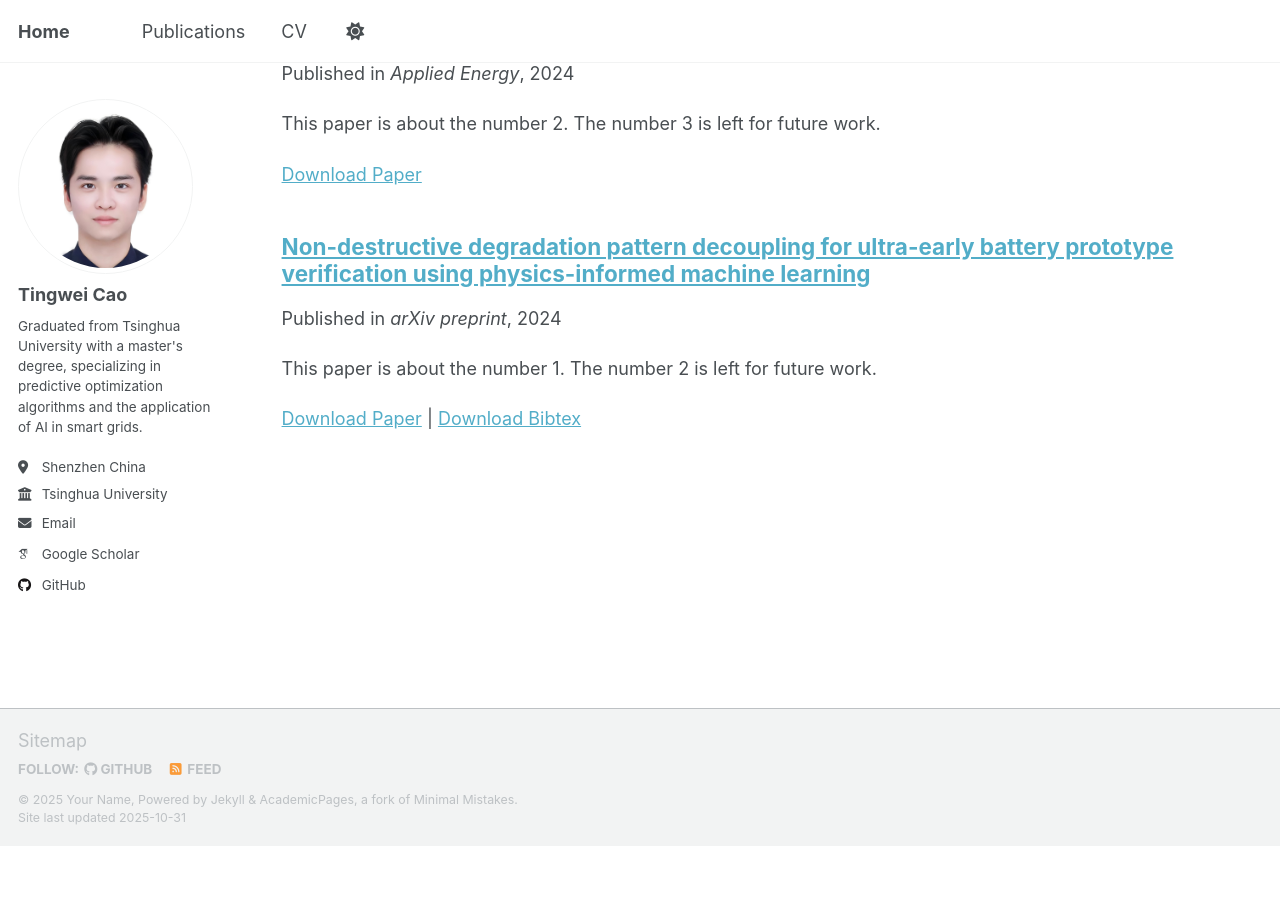
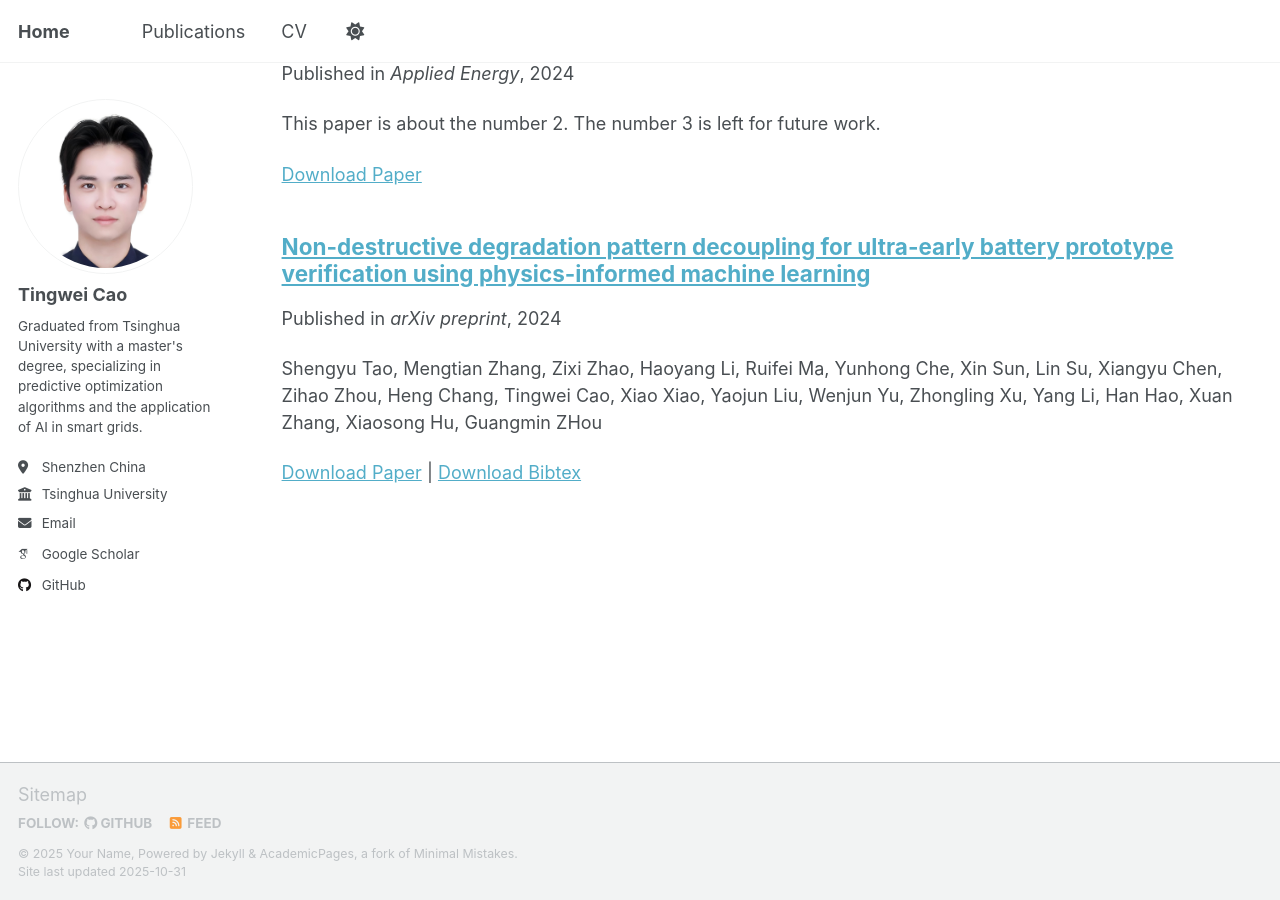
Before and after one commit to tingweicao/tingweicao.github.io, a Jekyll site: the page built from _pages/publications.html, in a window 1280 px wide and 900 px high, scrolled down 806 px. Built offline with Jekyll 4.4.1, drawn with Linux system fonts in a browser that asks for light colours; some web fonts are replaced; a script that is not in the unit is left out; before the commit the page ends 1652 px from its top, so only the background shows below that.

Commit message:
Update Non-destructive degradation pattern decoupling for ultra-early battery prototype verification using physics-informed machine learning.md

```diff
--- a/_publications/Non-destructive degradation pattern decoupling for ultra-early battery prototype verification using physics-informed machine learning.md
+++ b/_publications/Non-destructive degradation pattern decoupling for ultra-early battery prototype verification using physics-informed machine learning.md
@@ -3,10 +3,9 @@ title: "Non-destructive degradation pattern decoupling for ultra-early battery p
 collection: publications
 category: manuscripts
 permalink: /publication/Non-destructive degradation pattern decoupling for ultra-early battery prototype verification using physics-informed machine learning
-excerpt: 'This paper is about the number 1. The number 2 is left for future work.'
+excerpt: 'Shengyu Tao, Mengtian Zhang, Zixi Zhao, Haoyang Li, Ruifei Ma, Yunhong Che, Xin Sun, Lin Su, Xiangyu Chen, Zihao Zhou, Heng Chang, Tingwei Cao, Xiao Xiao, Yaojun Liu, Wenjun Yu, Zhongling Xu, Yang Li, Han Hao, Xuan Zhang, Xiaosong Hu, Guangmin ZHou'
 date: 2024-06-01
 venue: 'arXiv preprint'
-slidesurl: 'https://academicpages.github.io/files/slides1.pdf'
 paperurl: 'https://academicpages.github.io/files/paper1.pdf'
 bibtexurl: 'https://academicpages.github.io/files/bibtex1.bib'
 ---
```
